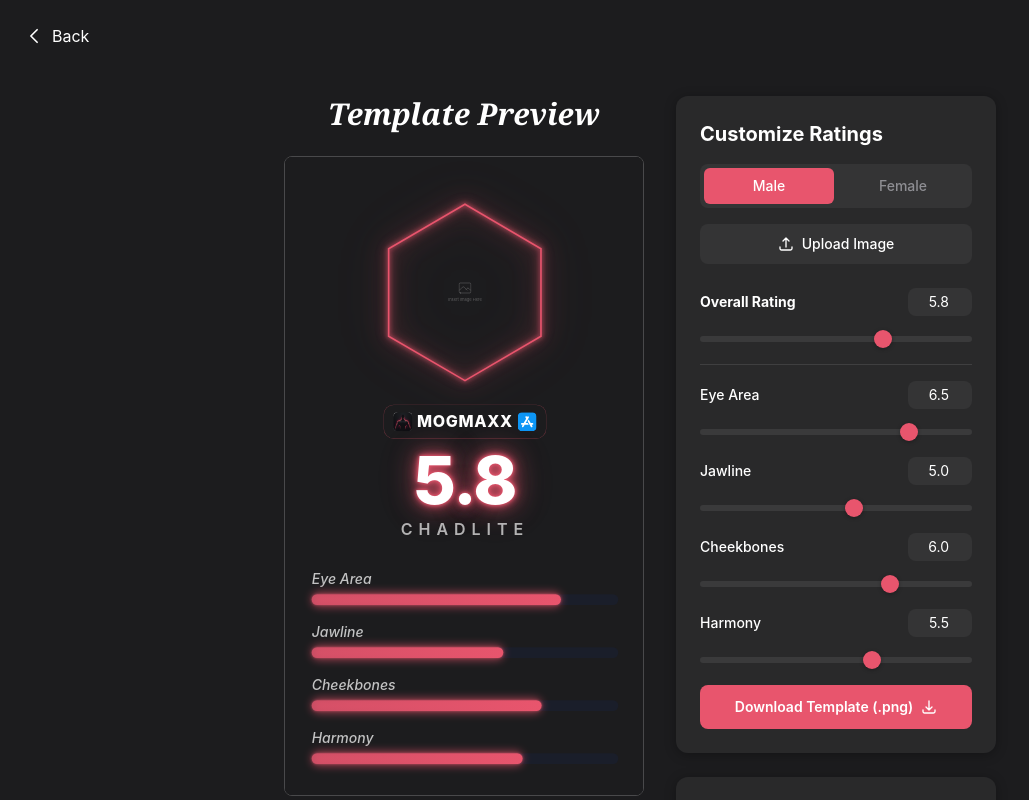
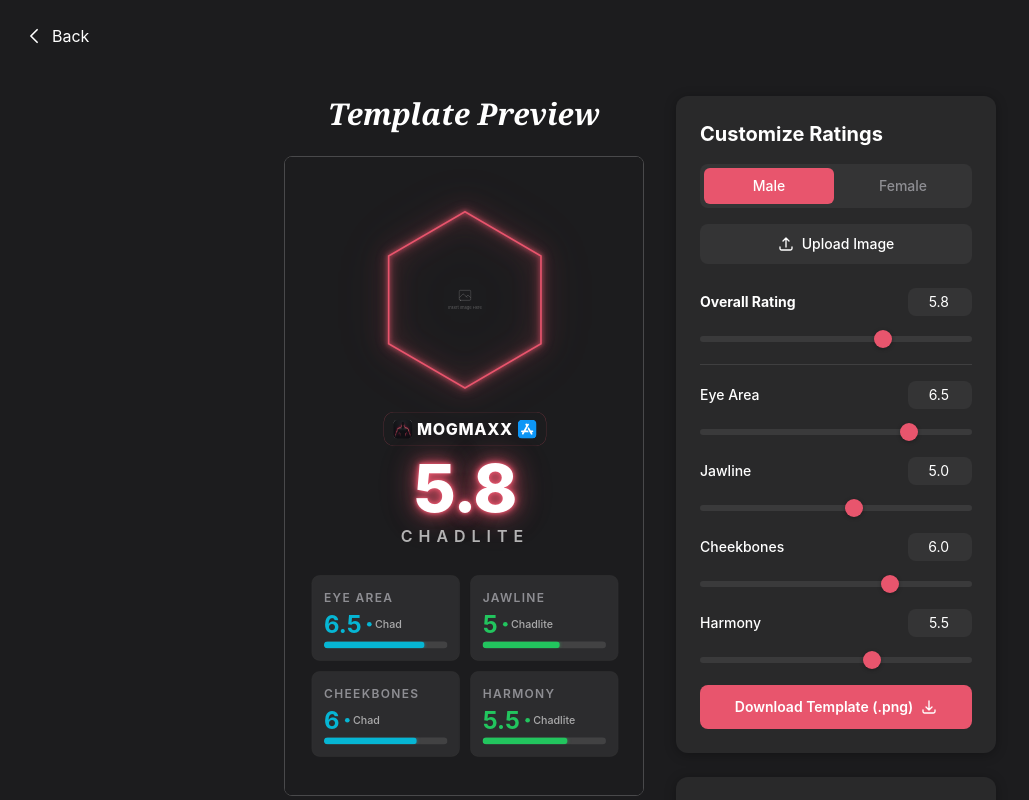
Before and after one commit to thebasementlabs/mogmax-site, a React (Vite) app: page /creator/ratings-template in a window 1280 px wide. Shown: the top 800 px of the page, without its empty margins (0-1029 px from the left). Built offline with nearby package versions, Linux system fonts and the light colour scheme.

Commit message:
new card

```diff
--- a/src/components/RatingCard.tsx
+++ b/src/components/RatingCard.tsx
@@ -17,18 +17,31 @@ export default function RatingCard({ label, rating, gender, size = 'default' }:
 
   return (
     <div
-      className={`bg-card/80 rounded-xl flex flex-col ${lg ? 'p-8 gap-3' : 'p-5 gap-2'}`}
+      className={`bg-card/80 border border-border rounded-xl flex flex-col ${lg ? 'p-8 gap-3' : 'p-5 gap-2'}`}
       style={{ boxShadow: '0 2px 12px rgba(0,0,0,0.3)' }}
     >
       <div className={`text-secondary font-semibold tracking-wider uppercase ${lg ? 'text-xl' : 'text-[11px]'}`}>{label}</div>
-      <div className={`flex items-baseline ${lg ? 'gap-4' : 'gap-2.5'}`}>
+      <div className={`flex items-center ${lg ? 'gap-4' : 'gap-2.5'}`}>
         <span className={`font-bold ${lg ? 'text-7xl' : 'text-4xl'}`} style={{ color }}>{displayRating}</span>
-        <span className={`text-white/60 font-medium ${lg ? 'text-2xl' : 'text-sm'}`}>{tier}</span>
+        <span
+          className={`flex items-center font-medium ${lg ? 'text-2xl gap-2' : 'text-sm gap-1.5'}`}
+          style={{ color: 'rgba(255,255,255,0.6)' }}
+        >
+          <span
+            className={`inline-block rounded-full ${lg ? 'w-3 h-3' : 'w-2 h-2'}`}
+            style={{ backgroundColor: color }}
+          />
+          {tier}
+        </span>
       </div>
       <div className={`w-full bg-white/10 rounded-full overflow-hidden ${lg ? 'h-3 mt-1' : 'h-1.5 mt-1'}`}>
         <div
           className="h-full rounded-full transition-all duration-300"
-          style={{ width: `${percent}%`, backgroundColor: color }}
+          style={{
+            width: `${percent}%`,
+            backgroundColor: color,
+            boxShadow: `0 0 8px ${color}80`,
+          }}
         />
       </div>
     </div>
--- a/src/pages/RatingsTemplate.tsx
+++ b/src/pages/RatingsTemplate.tsx
@@ -2,7 +2,7 @@ import { useState, useRef, useCallback } from 'react'
 import { Link } from 'react-router-dom'
 import { toPng } from 'html-to-image'
 import ImageUploader from '../components/ImageUploader'
-import { getTierLabel, getProgressPercent } from '../utils/ratings'
+import { getTierLabel, getRatingColor, getProgressPercent } from '../utils/ratings'
 
 const METRICS = [
   { key: 'eyeArea', label: 'Eye Area', default: 6.5 },
@@ -200,50 +200,51 @@ export default function RatingsTemplate() {
                   {pslTier}
                 </div>
 
-                {/* Metric bars */}
-                <div style={{ width: '100%', marginTop: 80, display: 'flex', flexDirection: 'column', gap: 48 }}>
+                {/* Metric stat cards — 2x2 grid */}
+                <div style={{ width: '100%', marginTop: 80, display: 'grid', gridTemplateColumns: '1fr 1fr', gap: 32 }}>
                   {METRICS.map(m => {
                     const val = ratings[m.key]
                     const pct = getProgressPercent(val)
+                    const metricColor = getRatingColor(val)
+                    const metricTier = getTierLabel(val, m.label, gender)
+                    const displayVal = Number.isInteger(val) ? val.toString() : val.toFixed(1)
                     return (
-                      <div key={m.key}>
+                      <div
+                        key={m.key}
+                        style={{
+                          background: '#2C2C2E',
+                          border: '1px solid #3A3A3C',
+                          borderRadius: 24,
+                          padding: '40px 36px 36px',
+                          display: 'flex',
+                          flexDirection: 'column',
+                          gap: 16,
+                        }}
+                      >
+                        {/* Label */}
                         <div
                           style={{
-                            fontSize: 42,
-                            fontWeight: 500,
-                            fontStyle: 'italic',
-                            color: '#ffffffbb',
-                            marginBottom: 16,
+                            fontSize: 36,
+                            fontWeight: 600,
+                            color: '#8E8E93',
+                            letterSpacing: 4,
+                            textTransform: 'uppercase',
                           }}
                         >
                           {m.label}
                         </div>
-                        {/* Bar container — NO overflow hidden so glow bleeds */}
-                        <div style={{ position: 'relative', width: '100%', height: 32 }}>
-                          {/* Track background */}
-                          <div
-                            style={{
-                              position: 'absolute',
-                              inset: 0,
-                              background: '#1a1e2a',
-                              borderRadius: 16,
-                            }}
-                          />
-                          {/* Glow layer (wider, blurred) */}
-                          <div
-                            style={{
-                              position: 'absolute',
-                              top: -6,
-                              bottom: -6,
-                              left: 0,
-                              width: `${pct}%`,
-                              borderRadius: 20,
-                              background: glowColor,
-                              filter: 'blur(12px)',
-                              opacity: 0.6,
-                            }}
-                          />
-                          {/* Fill bar */}
+                        {/* Score + dot + tier */}
+                        <div style={{ display: 'flex', alignItems: 'center', gap: 16 }}>
+                          <span style={{ fontSize: 72, fontWeight: 700, color: metricColor, lineHeight: 1 }}>
+                            {displayVal}
+                          </span>
+                          <span style={{ display: 'flex', alignItems: 'center', gap: 10, color: 'rgba(255,255,255,0.6)', fontSize: 32, fontWeight: 500 }}>
+                            <span style={{ width: 14, height: 14, borderRadius: '50%', backgroundColor: metricColor, display: 'inline-block' }} />
+                            {metricTier}
+                          </span>
+                        </div>
+                        {/* Progress bar */}
+                        <div style={{ position: 'relative', width: '100%', height: 20, background: 'rgba(255,255,255,0.1)', borderRadius: 10, overflow: 'hidden' }}>
                           <div
                             style={{
                               position: 'absolute',
@@ -251,9 +252,9 @@ export default function RatingsTemplate() {
                               bottom: 0,
                               left: 0,
                               width: `${pct}%`,
-                              borderRadius: 16,
-                              background: `linear-gradient(90deg, ${glowColor}cc, ${glowColor})`,
-                              boxShadow: `0 0 8px ${glowColor}aa`,
+                              borderRadius: 10,
+                              backgroundColor: metricColor,
+                              boxShadow: `0 0 12px ${metricColor}80`,
                             }}
                           />
                         </div>
```
